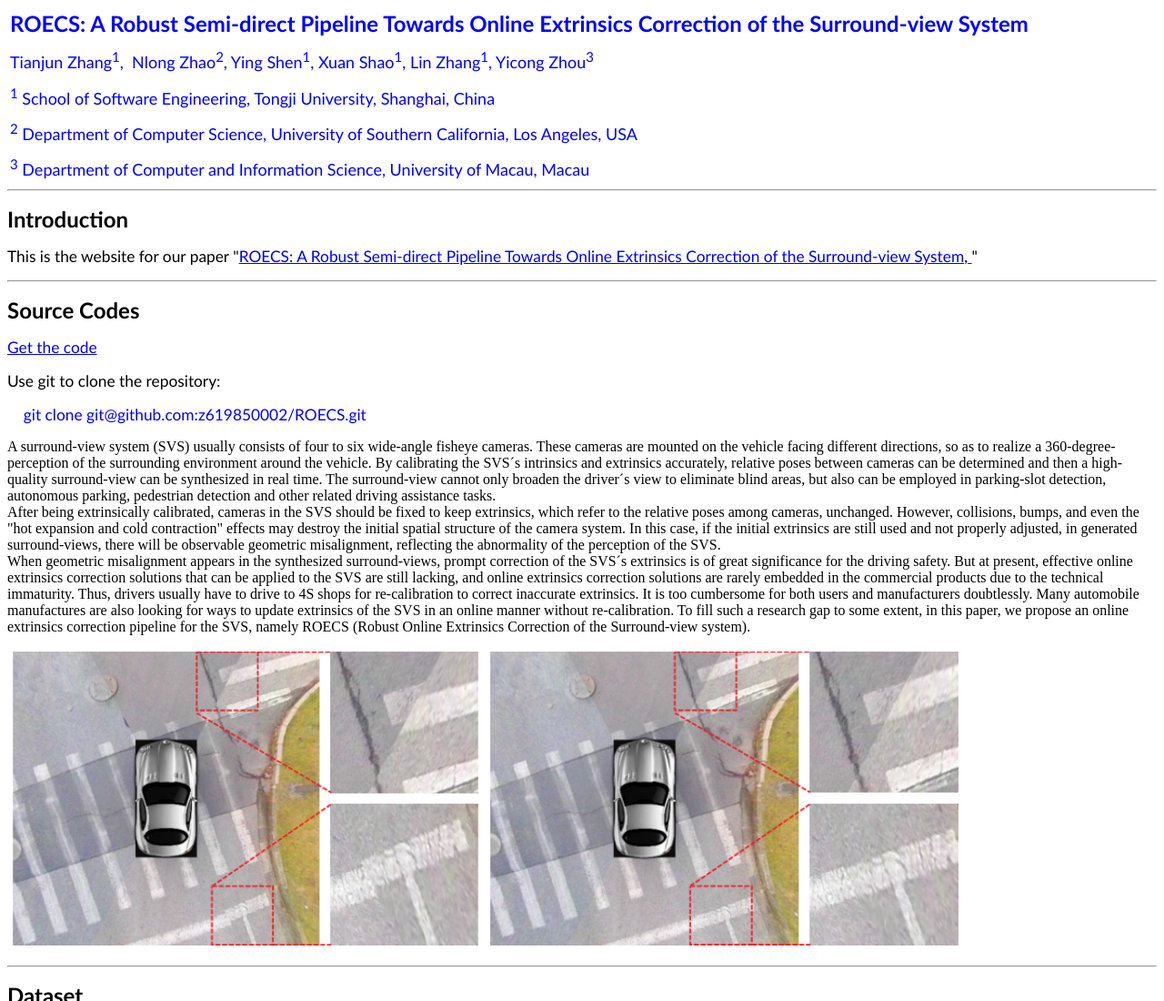
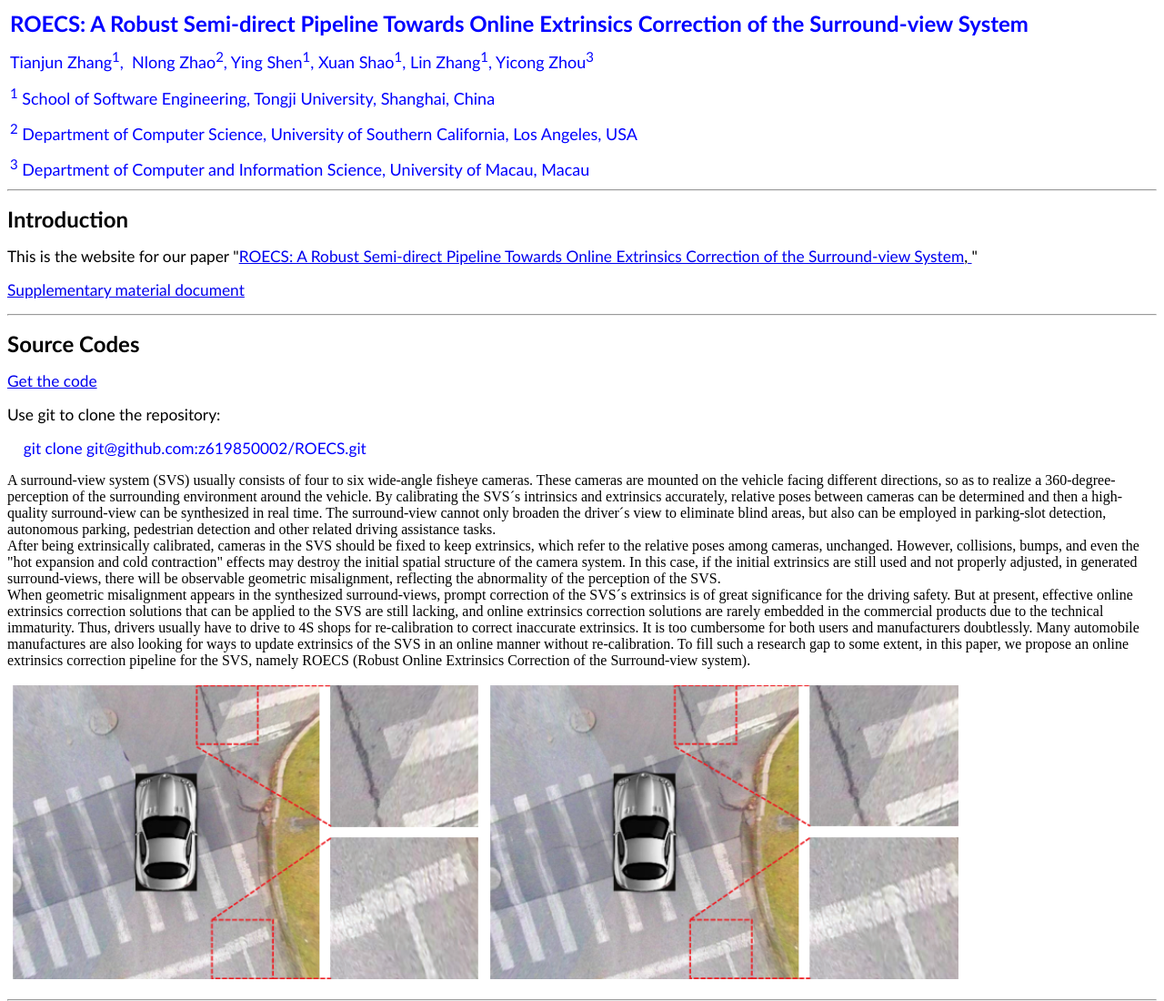
Before and after one commit to csLinZhang/ROECS, a plain HTML site: page index.html in a window 1280 px wide. Shown: the top 1100 px of the page at 91% size. Drawn offline with Linux system fonts and the light colour scheme.

Commit message:
update the index pag

```diff
--- a/index.html
+++ b/index.html
@@ -81,6 +81,12 @@ table.TableGrid
 <span style="font-size: 13pt; font-family: Calibri; color: windowtext" lang="EN-US">
 This is the website for our paper &quot;<a href="camera_ready_ROECS.pdf">ROECS: A Robust Semi-direct Pipeline Towards Online Extrinsics Correction of the Surround-view System<span style="color: #000000">,
 </span></a>&quot;</span></p>
+
+<p>
+<span style="font-size: 13pt; font-family: Calibri; color: windowtext" lang="EN-US">
+<a href="ROECS-supplementary_material.pdf">Supplementary material document<span style="color: #000000">
+</span></a></span></p>
+
 <hr>
 <p><span lang="en-us"><b><font face="Calibri" size="5">Source Codes</font></b></span></p>
 <p>
```
